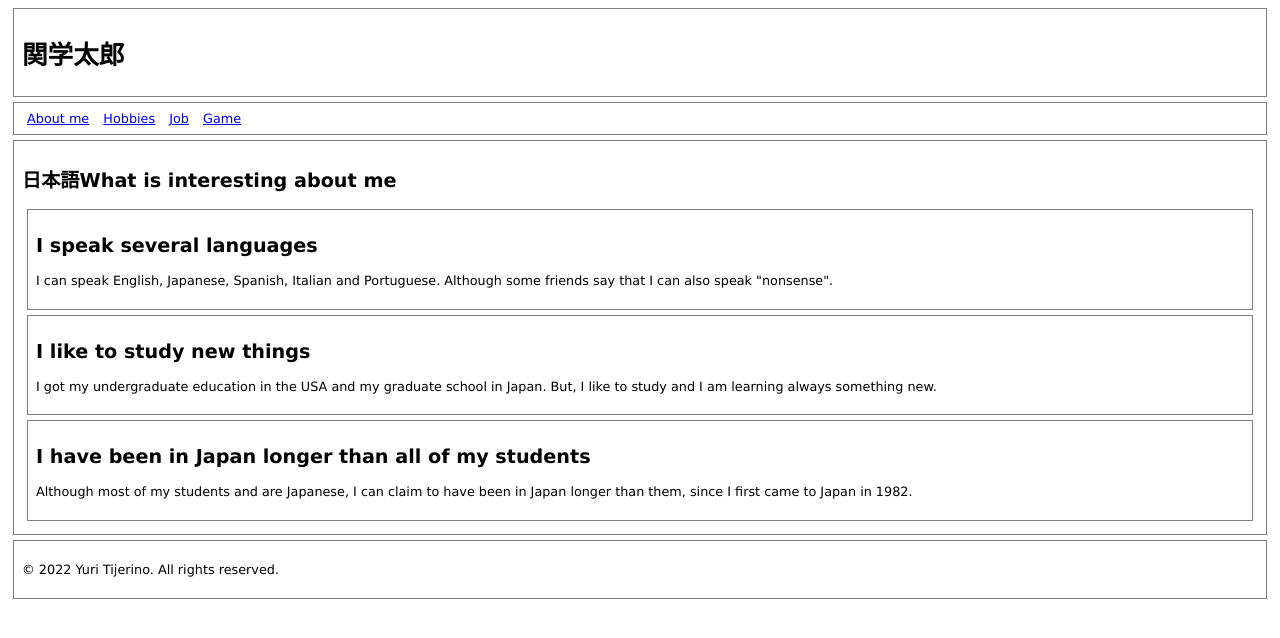
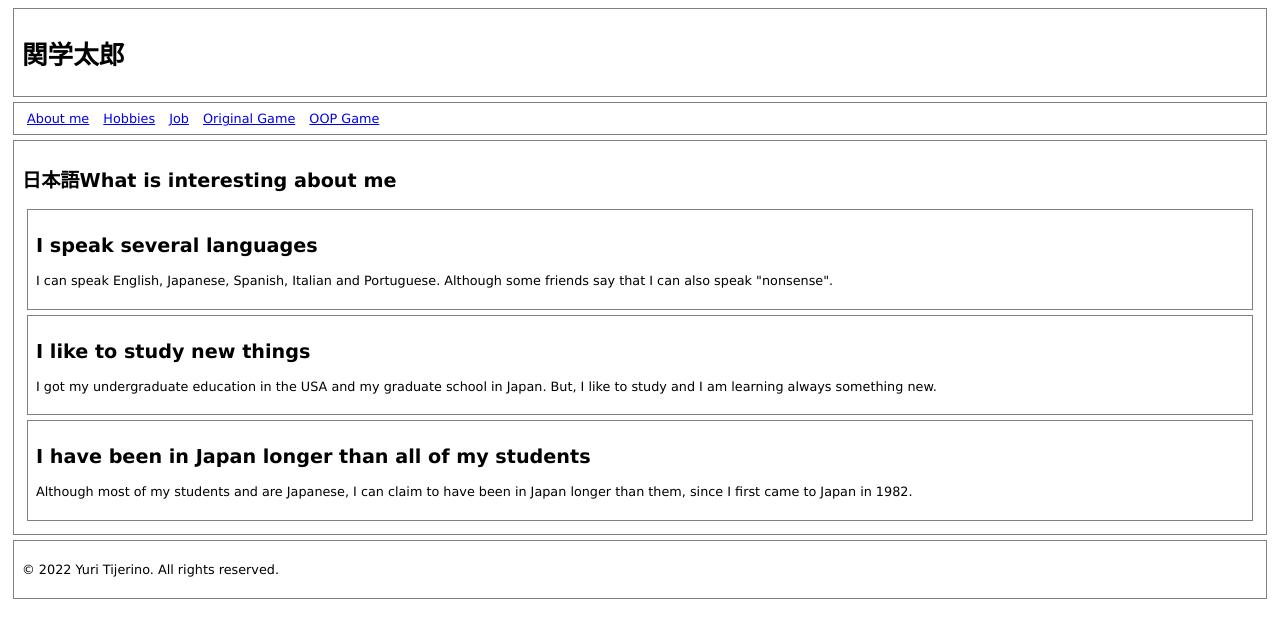
Before and after one commit to ontologist/oo-breakout-game-mobile, a plain HTML site: page aboutme.htm in a window 1280 px wide. Drawn offline with Linux system fonts and the light colour scheme.

Commit message:
Add Original Game and OOP Game tabs to all navigation menus

```diff
--- a/aboutme.htm
+++ b/aboutme.htm
@@ -29,7 +29,8 @@ nav ul li {display:inline; margin:5px;}
   <li><a href="aboutme.htm">About me</a></li>
   <li><a href="hobbies.htm">Hobbies</a></li>
   <li><a href="job.htm">Job</a></li>
-  <li><a href="game.htm">Game</a></li>
+  <li><a href="game.htm">Original Game</a></li>
+  <li><a href="gameObject.htm">OOP Game</a></li>
 </ul>
 </nav>
 
```
Also changed, not shown: game.htm (+2 -1 lines), hobbies.htm (+2 -1 lines), job.htm (+2 -1 lines).
